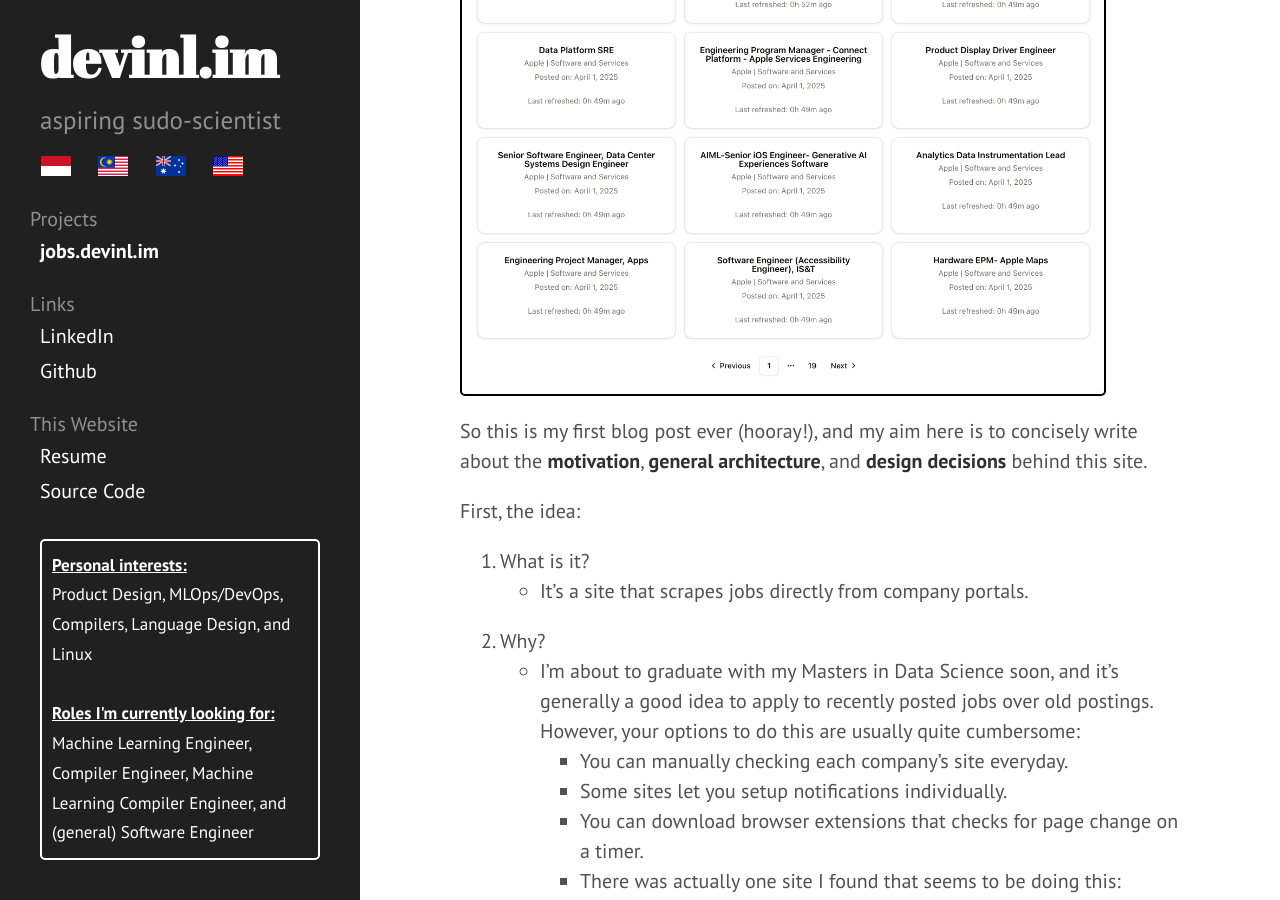
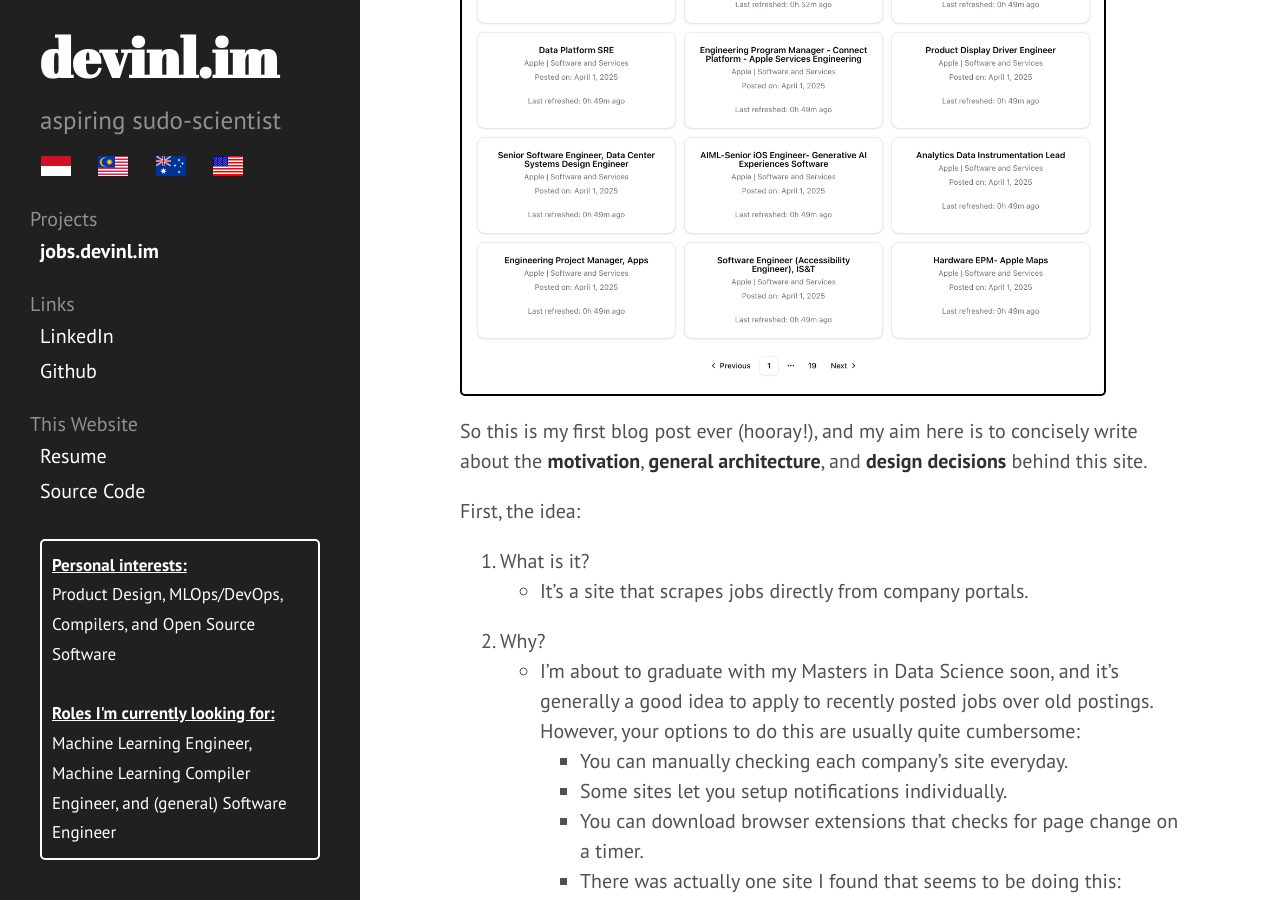
Before and after one commit to davay/devinl.im, a Jekyll site: the page built from _posts/2025-04-01-jobs.md, in a window 1280 px wide and 900 px high, scrolled down 357 px. Built offline with Jekyll 4.4.1, drawn with Linux system fonts in a browser that asks for light colours.

Commit message:
feat: tidier sidebar desc

```diff
--- a/_config.yml
+++ b/_config.yml
@@ -18,10 +18,10 @@
                   '
 summary:          "
                   <b><u>Personal interests:</b></u><br>
-                  Product Design, MLOps/DevOps, Compilers, Language Design, and Linux
+                  Product Design, MLOps/DevOps, Compilers, and Open Source Software
                   <br><br>
                   <b><u>Roles I'm currently looking for:</b></u><br>
-                  Machine Learning Engineer, Compiler Engineer, Machine Learning Compiler Engineer, and (general) Software Engineer
+                  Machine Learning Engineer, Machine Learning Compiler Engineer, and (general) Software Engineer
                   "
 
 url:              https://devinl.im
```
